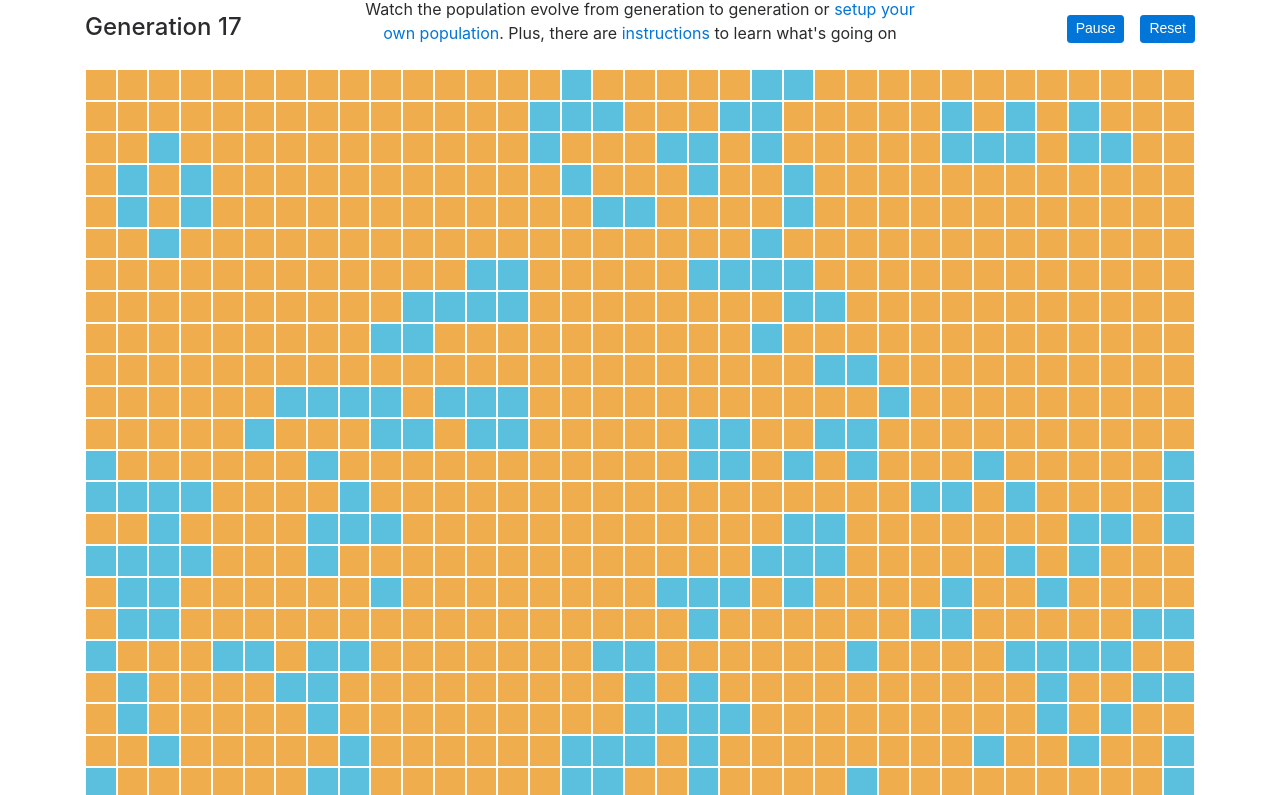
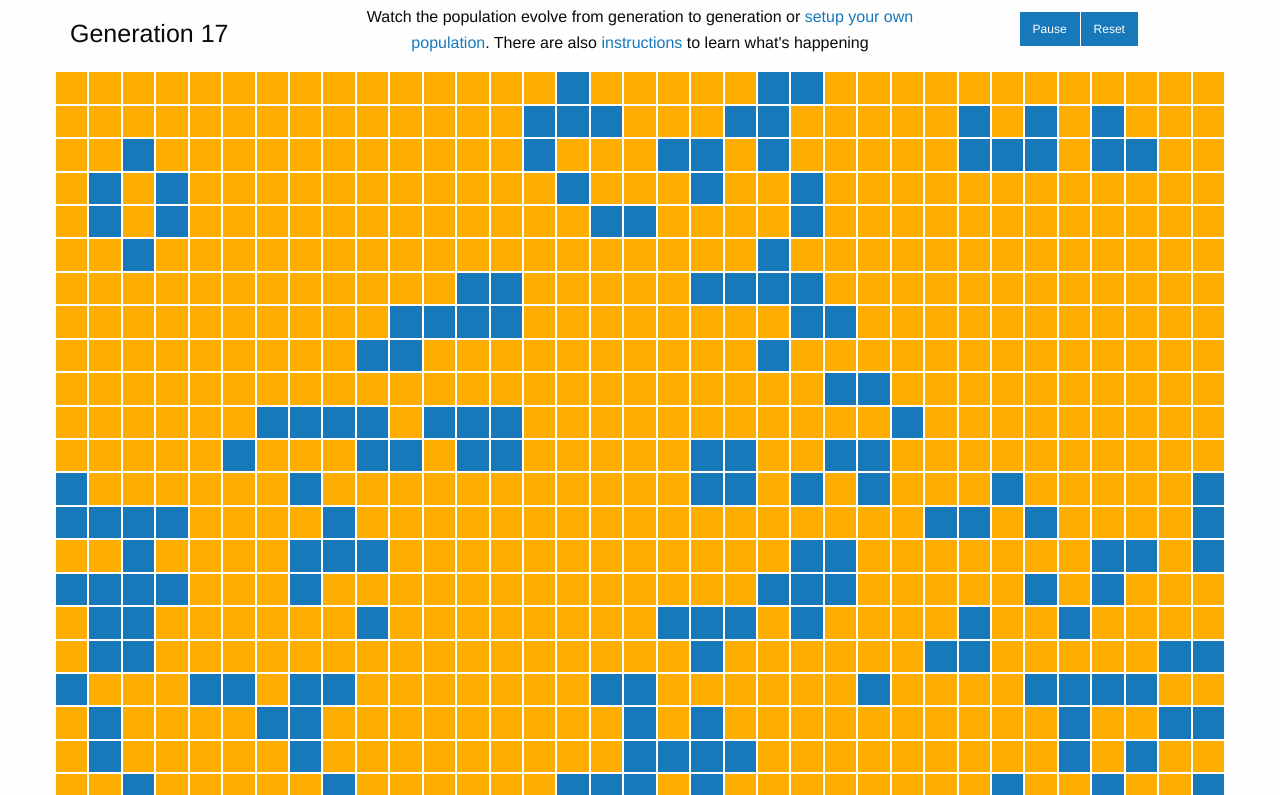
Before and after one commit to relwiwa/fcc-life, a React app: page / in a window 1280 px wide. Shown: the part 71-866 px from the top of the page. Built offline with nearby package versions, Linux system fonts and the light colour scheme.

Commit message:
Replace Bootstrap4 with Foundation 6.4.2

```diff
--- a/index.html
+++ b/index.html
@@ -1,14 +1,13 @@
 <!doctype html>
 <html>
-<head>
+<head class="no-js">
   <meta charset="utf-8">
   <meta name="viewport" content="width=device-width, initial-scale=1">
   <meta http-equiv="X-UA-Compatible" content="ie=edge">
   <title>Life - Conway's Game of Life | An Implementation for freeCodeCamp's Certification</title>
-  <link rel="stylesheet" href="https://maxcdn.bootstrapcdn.com/bootstrap/4.0.0-alpha.6/css/bootstrap.min.css" integrity="sha384-rwoIResjU2yc3z8GV/NPeZWAv56rSmLldC3R/AZzGRnGxQQKnKkoFVhFQhNUwEyJ" crossorigin="anonymous">
   <link href="https://maxcdn.bootstrapcdn.com/font-awesome/4.7.0/css/font-awesome.min.css" rel="stylesheet" integrity="sha384-wvfXpqpZZVQGK6TAh5PVlGOfQNHSoD2xbE+QkPxCAFlNEevoEH3Sl0sibVcOQVnN" crossorigin="anonymous">
 </head>
 <body>
-  <div id='root' class="container"></div>
+  <div id='root'></div>
 </body>
 </html>
--- a/package.json
+++ b/package.json
@@ -1,7 +1,7 @@
 {
-  "name": "react-without-redux-starter",
+  "name": "fcc-life",
   "version": "1.0.0",
-  "description": "",
+  "description": "Comway's Game of Life implementation for FreeCodeCamp's Certification",
   "main": "index.js",
   "scripts": {
     "build": "npm run clean && webpack -p",
@@ -30,6 +30,7 @@
     "webpack-dev-server": "^2.5.1"
   },
   "dependencies": {
+    "foundation-sites": "6.4.2",
     "react": "^15.6.1",
     "react-dom": "^15.6.1"
   }
--- a/src/components/life-board/life-cell.js
+++ b/src/components/life-board/life-cell.js
@@ -1,5 +1,6 @@
 import React from 'react';
-import Styles from '../../../styles/style.scss';
+
+import '../../styles/life-cell.scss';
 
 const LifeCell = (props) => {
   const { cellId, onToggleLifeCell, status } = props;
@@ -11,9 +12,9 @@ const LifeCell = (props) => {
   }
 
   return (
-    <div className="col">
+    <div className="life-cell cell auto">
       <div
-        className={'life-cell ' + (status === 1 ? 'bg-info' : 'bg-warning')}
+        className={status === 1 ? 'populated' : 'not-populated'}
         onClick={() => onClick()}
       ></div>
     </div>
--- a/src/components/life-board/life-row.js
+++ b/src/components/life-board/life-row.js
@@ -13,9 +13,9 @@ const LifeRow = (props) => {
       result.push(
         <div
           key={'row-' + row + '-col-' + col}
-          className="col"
+          className="cell auto"
         >
-          <div className="row no-gutters">
+          <div className="grid-x">
             {renderLifeCells(cellIndex)}
           </div>
         </div>
@@ -40,7 +40,7 @@ const LifeRow = (props) => {
   }
 
   return (
-    <div className="life-row row no-gutters">
+    <div className="life-row grid-x">
       {renderLifeRows()}
     </div>
   );
--- a/src/components/life-game.js
+++ b/src/components/life-game.js
@@ -23,13 +23,10 @@ class LifeGame extends Component {
     const { instructionsDisplayed } = this.state;
 
     return (
-      <div className="life-game">
-        <h1 className="text-center mt-2">
+      <div className="life-game grid-container grid-container-padded">
+        <h1 className="text-center">
           Life&nbsp;
-          <i
-            className="fa fa-question-circle-o text-muted"
-            onClick={() => this.handleToggleInstructionsDisplay()}
-          ></i>
+          <small className="fa fa-question-circle-o" onClick={() => this.handleToggleInstructionsDisplay()}></small>
         </h1>
         {this.state.instructionsDisplayed &&
           <LifeInstructions
--- a/src/components/life-simulation/life-controls.js
+++ b/src/components/life-simulation/life-controls.js
@@ -5,9 +5,9 @@ const LifeControls = (props) => {
 
   const renderStatusMessage = () => {
     return (
-      <div className="col-12 col-sm-10 offset-sm-1 offset-lg-0 col-lg-6 text-center">
+      <div className="cell small-10 large-6 small-offset-1 large-offset-0 text-center">
         {gameStatus === 'started' && <p>
-          Watch the population evolve from generation to generation or <a href="#" onClick={onResetGame}>setup your own population</a>{instructionsDisplayed === false && <span>. Plus, there are <a href="#" onClick={onToggleInstructionsDisplay}>instructions</a> to learn what's going on</span>}
+          Watch the population evolve from generation to generation or <a href="#" onClick={onResetGame}>setup your own population</a>{instructionsDisplayed === false && <span>. There are also <a href="#" onClick={onToggleInstructionsDisplay}>instructions</a> to learn what's happening</span>}
         </p>}
         {(gameStatus === 'paused') && <p>
           <a href="#" onClick={onContinueGame}>Continue simulation</a> or <a href="#" onClick={onResetGame}>setup a new population</a>
@@ -24,38 +24,38 @@ const LifeControls = (props) => {
 
   const renderControlButtons = () => {
     return (
-     <div className="col-12 col-lg-3 text-center text-lg-right">
+     <div className="cell large-3 align-center button-group small">
         {gameStatus === 'started' &&
           <button
-              className="btn btn-sm btn-primary mr-3"
+              className="button"
               onClick={onPauseGame}
             >Pause</button>}
         {gameStatus === 'paused' &&
           <button
-            className="btn btn-sm btn-primary mr-3"
+            className="button"
             onClick={onContinueGame}
           >Continue</button>}
         {(gameStatus === 'stopped' || gameStatus === 'random-setup' || gameStatus === 'all-dead') &&
           <button
-            className={'btn btn-sm btn-primary mr-3' + (population === 0 ? ' disabled' : '')}
-            onClick={onStartGame}
+            className={'button' + (population === 0 ? ' disabled' : '')}
+            onClick={population === 0 ? null : onStartGame}
             >Start</button>}
         {(gameStatus === 'stopped' || gameStatus === 'random-setup' || gameStatus === 'all-dead') &&
           <button
-            className="btn btn-sm btn-primary mr-3"
+            className="button"
             onClick={onSetupRandomGame}
             >Random</button>}
         <button
-            className={'btn btn-sm btn-primary' + (population === 0 ? ' disabled' : '')}
-            onClick={onResetGame}
+            className={'button' + (population === 0 ? ' disabled' : '')}
+            onClick={population === 0 ? null : onResetGame}
           >Reset</button>
       </div>
     );
   };
 
   return (
-    <div className="life-controls no-gutters row align-items-center my-3 mb-lg-2">
-      <h4 className="col-12 col-lg-3 text-center text-lg-left mt-lg-1">
+    <div className="life-controls grid-x grid-padding-x align-middle">
+      <h4 className="cell large-3 text-center large-text-left">
         {generation !== null && <span>Generation {generation}</span>}
       </h4>
         {renderStatusMessage()}
--- a/src/components/life-simulation/life-simulation.js
+++ b/src/components/life-simulation/life-simulation.js
@@ -2,6 +2,8 @@ import React, { Component } from 'react';
 
 import LifeBoard from '../life-board/life-board';
 import LifeControls from './life-controls';
+
+import '../../styles/life-simulation.scss';
 
 const boardDimensions = {
   large: {
@@ -212,7 +214,7 @@ class LifeSimulation extends Component {
     const { instructionsDisplayed, onToggleInstructionsDisplay } = this.props;
 
     return (
-      <div className="life-simulation mb-3">
+      <div className="life-simulation">
         <LifeControls
           gameStatus={gameStatus}
           generation={generation}
--- /dev/null
+++ b/src/global-styles.scss
@@ -0,0 +1,11 @@
+@import '~foundation-sites/scss/foundation.scss';
+
+@include foundation-global-styles;
+@include foundation-button;
+@include foundation-button-group;
+@include foundation-flex-classes;
+@include foundation-label;
+@include foundation-switch;
+@include foundation-typography;
+@include foundation-visibility-classes;
+@include foundation-xy-grid-classes;
--- a/src/index.js
+++ b/src/index.js
@@ -1,7 +1,8 @@
 import React from 'react';
 import { render } from 'react-dom';
+
 import LifeGame from './components/life-game';
-import styles from '../styles/style.scss';
+import './global-styles.scss';
 
 render(
   <LifeGame />,
--- /dev/null
+++ b/src/styles/life-cell.scss
@@ -0,0 +1,26 @@
+@import './life-game.general.scss';
+
+$colorPopulated:      $colorSecondary;
+$colorNotPopulated:   $colorPrimary;
+$colorCellBorder:     $colorNeutral;
+
+.life-cell.cell {
+  border: 1px solid $colorCellBorder;
+}
+
+.life-cell {
+
+  div {
+    padding-bottom:100%;
+    width:100%;
+  }
+
+  .populated {
+    background: $colorPopulated;
+  }
+
+  .not-populated {
+    background: $colorNotPopulated;
+  }
+
+}
--- /dev/null
+++ b/src/styles/life-game.general.scss
@@ -0,0 +1,3 @@
+$colorPrimary:        #ffae00;
+$colorSecondary:      #1779ba;
+$colorNeutral:        #ffffff;
--- /dev/null
+++ b/src/styles/life-simulation.scss
@@ -0,0 +1,3 @@
+.life-simulation {
+  margin-bottom:20px;
+}
--- a/styles/style.scss
+++ /dev/null
@@ -1,9 +0,0 @@
-.col .col {
-  background:#ddd;
-  border:1px solid white;
-}
-
-.life-cell {
-  padding-bottom:100%;
-  width:100%;
-}
```
